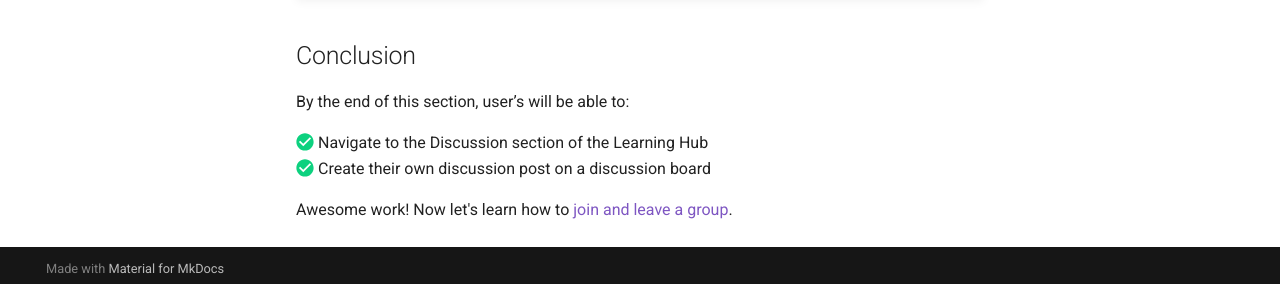
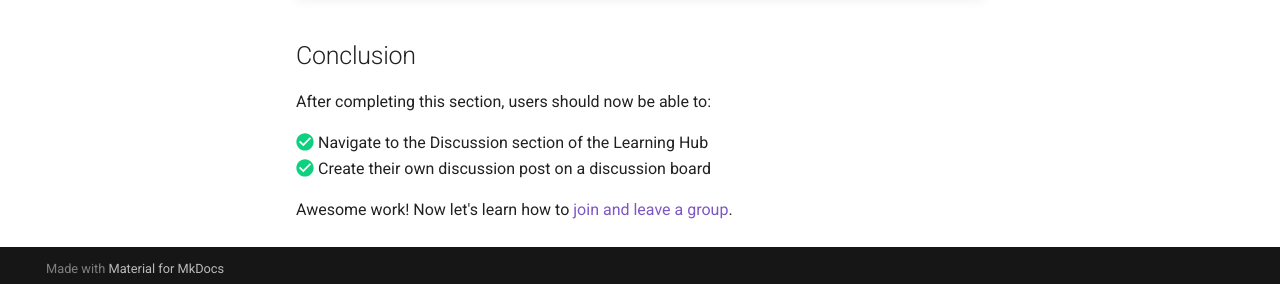
Before and after one commit to ChinaiArman/LearningHubUserGuide, an MkDocs documentation site: the page built from docs/CreatingaDiscussionPost.md, in a window 1280 px wide and 900 px high, scrolled down 3160 px. Shown: the part 608-892 px from the top of the window. Built offline with MkDocs 1.6.1 and Material for MkDocs 9.7.7, drawn with Linux system fonts in a browser that asks for light colours.

Commit message:
more changes

```diff
--- a/docs/CreatingaDiscussionPost.md
+++ b/docs/CreatingaDiscussionPost.md
@@ -50,7 +50,7 @@ Now inside of a discussion topic, the user can choose to either reply to an alre
 
 ## Conclusion
 
-By the end of this section, user’s will be able to:
+After completing this section, users should now be able to:
 
 :material-check-circle:{ .green-checkmark }   Navigate to the Discussion section of the Learning Hub
 :material-check-circle:{ .green-checkmark }   Create their own discussion post on a discussion board
```
Also changed, not shown: docs/JoiningandLeavingaGroup.md (+1 -1 lines), docs/SubmittinganAssignment.md (+1 -1 lines), docs/glossary.md (+1 -1 lines), docs/troubleshooting.md (+1 -1 lines).
